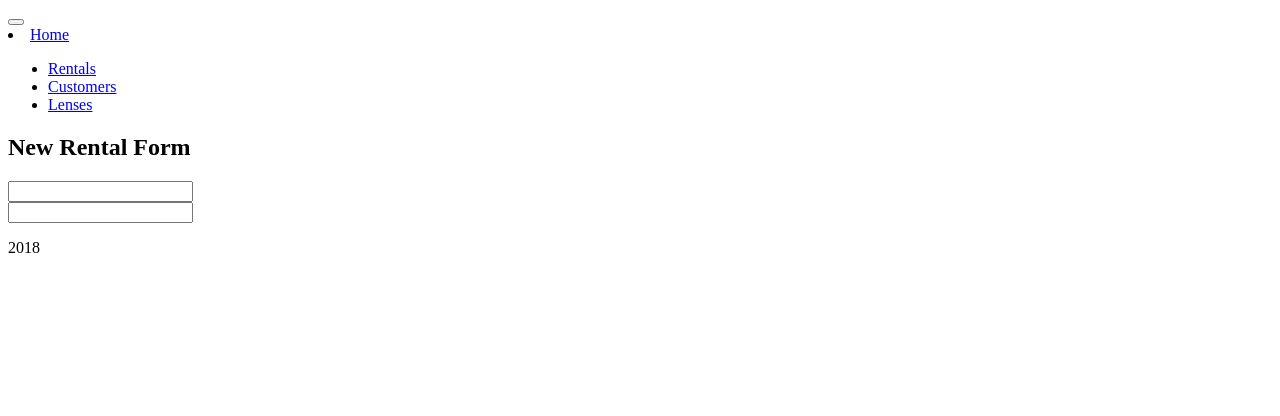
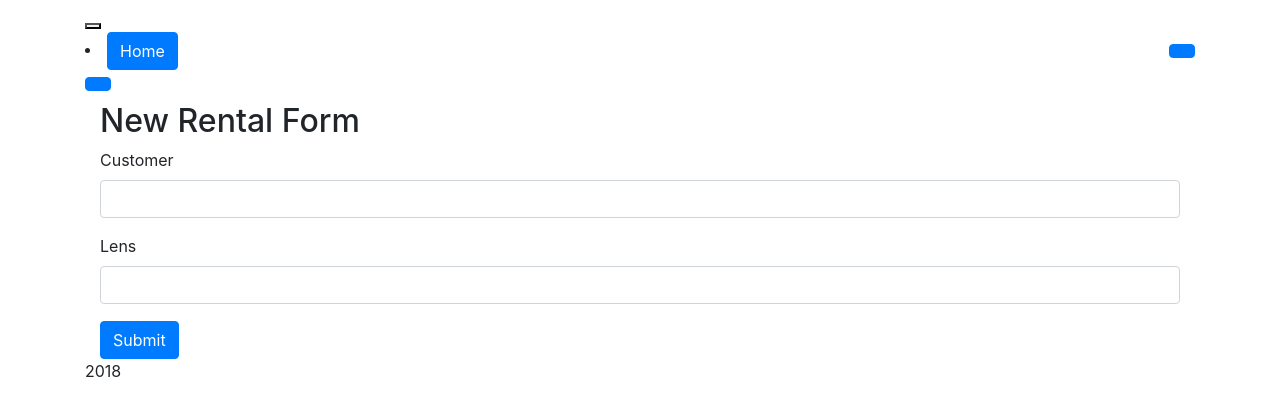
Before and after one commit to maikeulb/LeicaRentals, a Python web app: template src/app/templates/rentals/new.html in a window 1280 px wide. Shown: the top 416 px of the page. Run offline with Jinja, Linux system fonts and the light colour scheme; the template is opened without the code that fills it, so the values that code supplies are empty; style sheets or scripts are compiled from the project's sources; some libraries are stand-ins or nearby versions.

Commit message:
add BS4 and complete rental template

```diff
--- a/src/app/templates/base.html
+++ b/src/app/templates/base.html
@@ -9,6 +9,8 @@
     {% endif %}
 
       <link rel="stylesheet" href="//cdn.datatables.net/1.10.16/css/jquery.dataTables.min.css">
+      <link rel="stylesheet" href="https://maxcdn.bootstrapcdn.com/bootstrap/4.0.0/css/bootstrap.min.css" integrity="sha384-Gn5384xqQ1aoWXA+058RXPxPg6fy4IWvTNh0E263XmFcJlSAwiGgFAW/dAiS6JXm" crossorigin="anonymous">
+
     {% if config.DEVELOPMENT %}
       <!-- Webpack Dev Mode -->
       <link rel="stylesheet" href="http://localhost:8080/static/css/app.css">
@@ -33,9 +35,16 @@
 
     {% include '_footer.html' %}
 
+
       <script src='https://cdnjs.cloudflare.com/ajax/libs/jquery/3.3.1/jquery.js'></script>
+      <script src='https://cdnjs.cloudflare.com/ajax/libs/corejs-typeahead/1.2.1/typeahead.jquery.js'></script>
+      <script src='https://cdnjs.cloudflare.com/ajax/libs/jquery-validate/1.17.0/jquery.validate.js'></script>
       <script src='https://cdn.datatables.net/1.10.16/js/jquery.dataTables.min.js'></script>
-      <script src='https://cdnjs.cloudflare.com/ajax/libs/bootbox.js/4.4.0/bootbox.min.js'></script>
+      <script src='https://cdnjs.cloudflare.com/ajax/libs/corejs-typeahead/1.2.1/typeahead.bundle.js'></script>
+      <script src='https://cdnjs.cloudflare.com/ajax/libs/corejs-typeahead/1.2.1/bloodhound.js'></script>
+      <script src="https://cdnjs.cloudflare.com/ajax/libs/popper.js/1.12.9/umd/popper.min.js" integrity="sha384-ApNbgh9B+Y1QKtv3Rn7W3mgPxhU9K/ScQsAP7hUibX39j7fakFPskvXusvfa0b4Q" crossorigin="anonymous"></script>
+      <script src="https://maxcdn.bootstrapcdn.com/bootstrap/4.0.0/js/bootstrap.min.js" integrity="sha384-JZR6Spejh4U02d8jOt6vLEHfe/JQGiRRSQQxSfFWpi1MquVdAyjUar5+76PVCmYl" crossorigin="anonymous"></script>
+
     {% if config.DEVELOPMENT %}
       <!-- Webpack Dev Mode -->
       <script src='http://localhost:8080/static/js/app.bundle.js'></script>
--- a/src/app/templates/rentals/new.html
+++ b/src/app/templates/rentals/new.html
@@ -3,13 +3,21 @@
 {% block app_content %}
   <main class="ui text container">
    <h2>New Rental Form</h2>
-    <form id ="newRental" action="" method="post" class="ui form">
-      <div class="field tt-container">
+
+   <form id="rental">
+
+    <div class="form-group">
+        <label>Customer</label>
+        <div class="tt-container">
             <input id="customer" name="customer" data-rule-validCustomer="true" required type="text" value="" class="form-control" />
         </div>
+    </div>
 
-      <div class="field tt-container">
-            <input id="lens" name="movie" data-rule-atLeastOneMovie="true" type="text" value="" class="form-control" />
+    <div class="form-group">
+        <label>Lens</label>
+        <div class="tt-container">
+            <input id="lens" name="lens" data-rule-atLeastOneLens="true" type="text" value="" class="form-control" />
+        </div>
     </div>
 
     <div class="row">
@@ -17,24 +25,34 @@
             <ul id="lenses" class="list-group"></ul>
         </div>
     </div>
+
+    <button class="btn btn-primary">Submit</button>
     </form>
   </main>
 {% endblock %}
 
-  {#
   {% block js %}
-@section scripts
-{
-    @Scripts.Render("~/bundles/jqueryval")
+
+  <script type="text/javascript">
+    var csrf_token = "{{ csrf_token() }}";
+    $.ajaxSetup({
+        beforeSend: function(xhr, settings) {
+            if (!/^(GET|HEAD|OPTIONS|TRACE)$/i.test(settings.type) && !this.crossDomain) {
+                xhr.setRequestHeader("X-CSRFToken", csrf_token);
+            }
+        }
+    });
+  </script>
+
+
     <script>
         $(document).ready(function () {
-
             var vm = {
-                movieIds: []
+                lensIds: []
             };
 
             var customers = new Bloodhound({
-                datumTokenizer: Bloodhound.tokenizers.obj.whitespace('name'),
+                datumTokenizer: Bloodhound.tokenizers.obj.whitespace('last_name'),
                 queryTokenizer: Bloodhound.tokenizers.whitespace,
                 remote: {
                     url: '/api/customers?query=%QUERY',
@@ -47,70 +65,71 @@
                 highlight: true
             }, {
                 name: 'customers',
-                display: 'name',
+                display: 'last_name',
                 source: customers
             }).on("typeahead:select", function(e, customer) {
                 vm.customerId = customer.id;
             });
 
-            var movies = new Bloodhound({
+            var lenses = new Bloodhound({
                 datumTokenizer: Bloodhound.tokenizers.obj.whitespace('name'),
                 queryTokenizer: Bloodhound.tokenizers.whitespace,
                 remote: {
-                    url: '/api/movies?query=%QUERY',
+                    url: '/api/lenses?query=%QUERY',
                     wildcard: '%QUERY'
                 }
             });
 
-            $('#movie').typeahead({
+            $('#lens').typeahead({
                 minLength: 3,
                 highlight: true
             }, {
-                name: 'movies',
+                name: 'lenses',
                 display: 'name',
-                source: movies
-            }).on("typeahead:select", function (e, movie) {
-                $("#movies").append("<li class='list-group-item'>" + movie.name + "</li>");
+                source: lenses
+            }).on("typeahead:select", function (e, lens) {
+                $("#lenses").append("<li class='list-group-item'>" + lens.name + "</li>");
 
-                $("#movie").typeahead("val", "");
+                $("#lens").typeahead("val", "");
 
-                vm.movieIds.push(movie.id);
+                vm.lensIds.push(lens.id);
             });
 
             $.validator.addMethod("validCustomer", function () {
                 return vm.customerId && vm.customerId !== 0;
             }, "Please select a valid customer.");
 
-            $.validator.addMethod("atLeastOneMovie", function () {
-                return vm.movieIds.length > 0;
-            }, "Please select at least one movie.");
+            $.validator.addMethod("atLeastOneLens", function () {
+                return vm.lensIds.length > 0;
+            }, "Please select at least one lens.");
 
-            var validator = $("#newRental").validate({
+            var validator = $("#rental").validate({
                 submitHandler: function () {
+                    console.log(vm);
                     $.ajax({
-                        url: "/api/newRentals",
-                        method: "post",
-                        data: vm
+                        url: "/api/rentals/",
+                        contentType: "application/json",
+                        method: "POST",
+                        data: JSON.stringify(vm),
+                        dataType: 'json'
                     })
                     .done(function () {
-                        toastr.success("Rentals successfully recorded.");
-
+                        /* toastr.success("Rentals successfully recorded."); */
+                         alert('success')
                         $("#customer").typeahead("val", "");
-                        $("#movie").typeahead("val", "");
-                        $("#movies").empty();
-
-                        vm = { movieIds: [] };
-
+                        $("#lens").typeahead("val", "");
+                        $("#lenses").empty();
+                        vm = { lensIds: [] };
                         validator.resetForm();
                     })
                     .fail(function () {
-                        toastr.error("Something unexpected happened.");
+                         alert('fail')
+                        /* toastr.error("Something unexpected happened."); */
                     });
-
                     return false;
                 }
             });
+
         });
     </script>
 {% endblock %}
-#}
```
Also changed, not shown: src/app/api/rentals.py (+8 -6 lines). Lines whose indentation alone changed are shown as unchanged.
